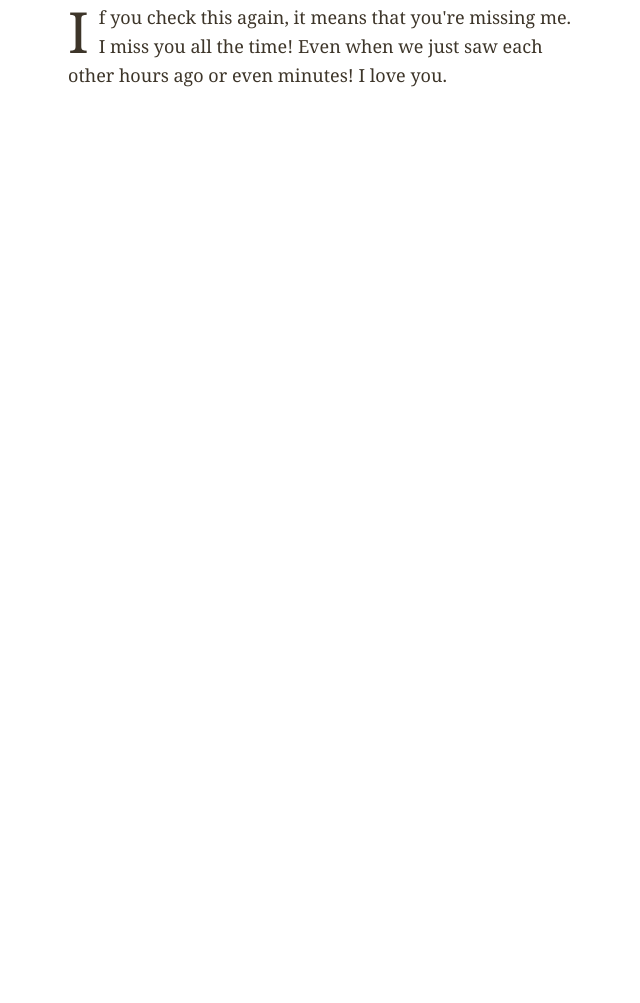
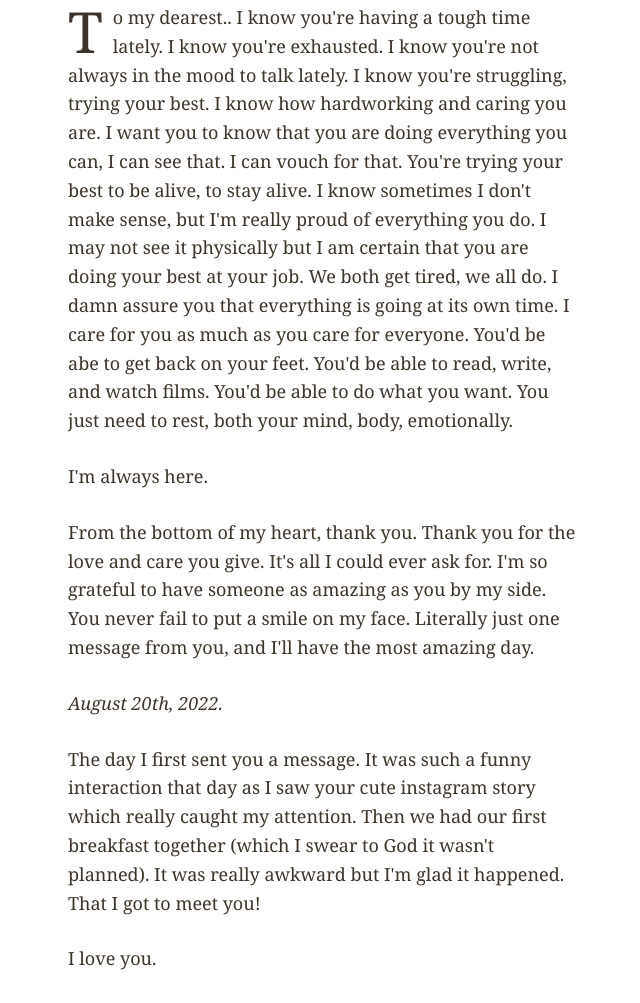
Before and after one commit to markarquero/markarquero.github.io, a plain HTML site: page mygirl/index.html in a window 1280 px wide. Shown: the part 117-1120 px from the top of the page, without its empty margins (316-956 px from the left). Before the commit the page ends 800 px from the top, so only its background shows below. Drawn offline with nearby package versions, Linux system fonts and the light colour scheme.

Commit message:
Update index.html

```diff
--- a/mygirl/index.html
+++ b/mygirl/index.html
@@ -11,8 +11,19 @@
 <!-- partial:index.partial.html -->
 <h1>Her</h1>
 <div>
-  <p>If you check this again, it means that you're missing me. I miss you all the time! Even when we just saw each other hours ago or even minutes! I love you.
+  <p>To my dearest.. I know you're having a tough time lately. I know you're exhausted. I know you're not always in the mood to talk lately. I know you're struggling, trying your best. I know how hardworking and caring you are. I want you to know that you are doing everything you can, I can see that. I can vouch for that. You're trying your best to be alive, to stay alive. I know sometimes I don't make sense, but I'm really proud of everything you do. I may not see it physically but I am certain that you are doing your best at your job. We both get tired, we all do. I damn assure you that everything is going at its own time. I care for you as much as you care for everyone. You'd be abe to get back on your feet. You'd be able to read, write, and watch films. You'd be able to do what you want. You just need to rest, both your mind, body, emotionally.
   </p>
+  <p>I'm always here.
+  </p>
+  <p>From the bottom of my heart, thank you. Thank you for the love and care you give. It's all I could ever ask for. I'm so grateful to have someone as amazing as you by my side. You never fail to put a smile on my face. Literally just one message from you, and I'll have the most amazing day.
+  </p>
+  <p>
+    <italic>August 20th, 2022.</italic>
+  </p>
+  <p>The day I first sent you a message. It was such a funny interaction that day as I saw your cute instagram story which really caught my attention. Then we had our first breakfast together (which I swear to God it wasn't planned). It was really awkward but I'm glad it happened. That I got to meet you!</p>
+<p>
+I love you.
+</p>
 </div>
 <!-- partial -->
 
```
